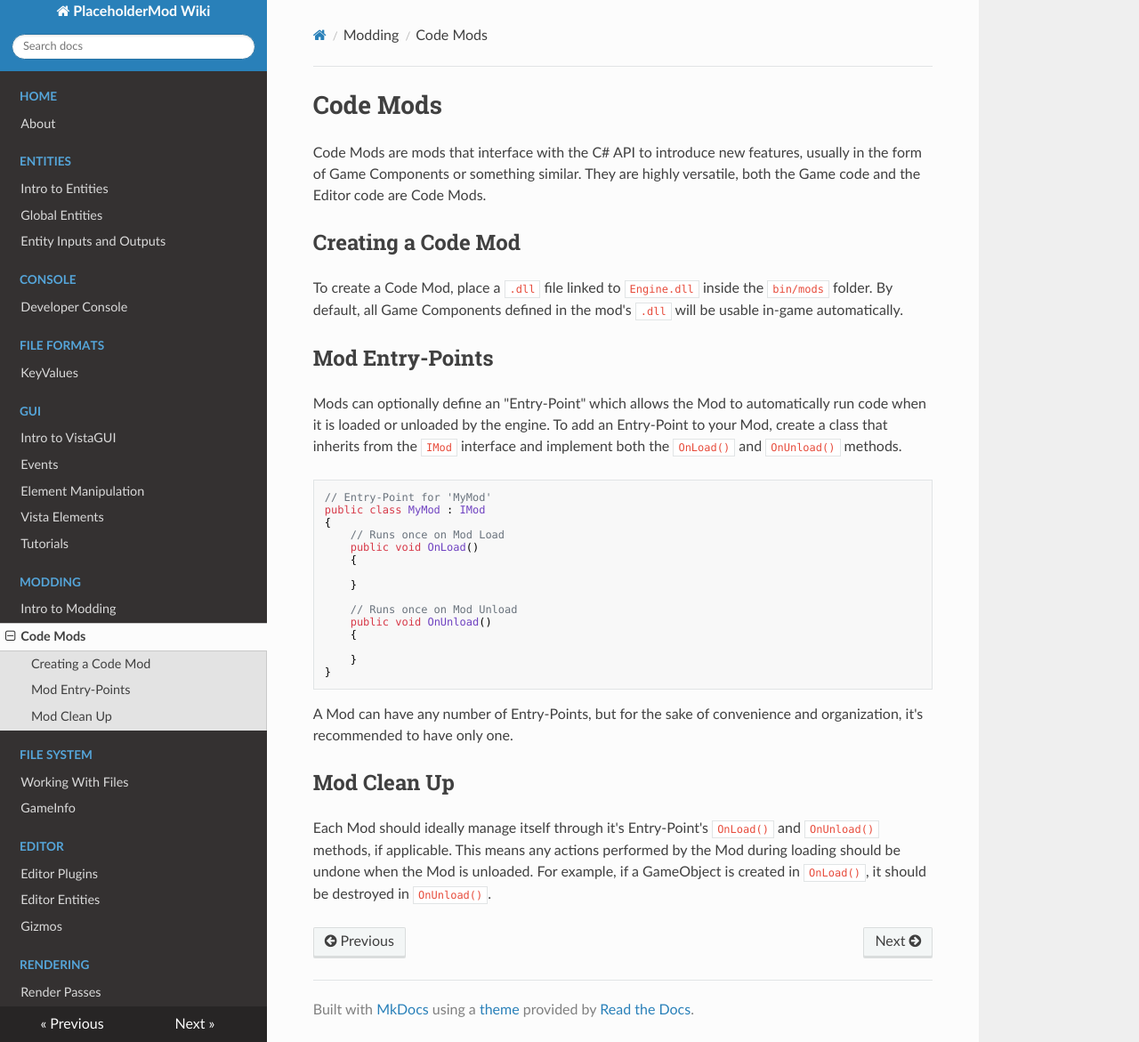
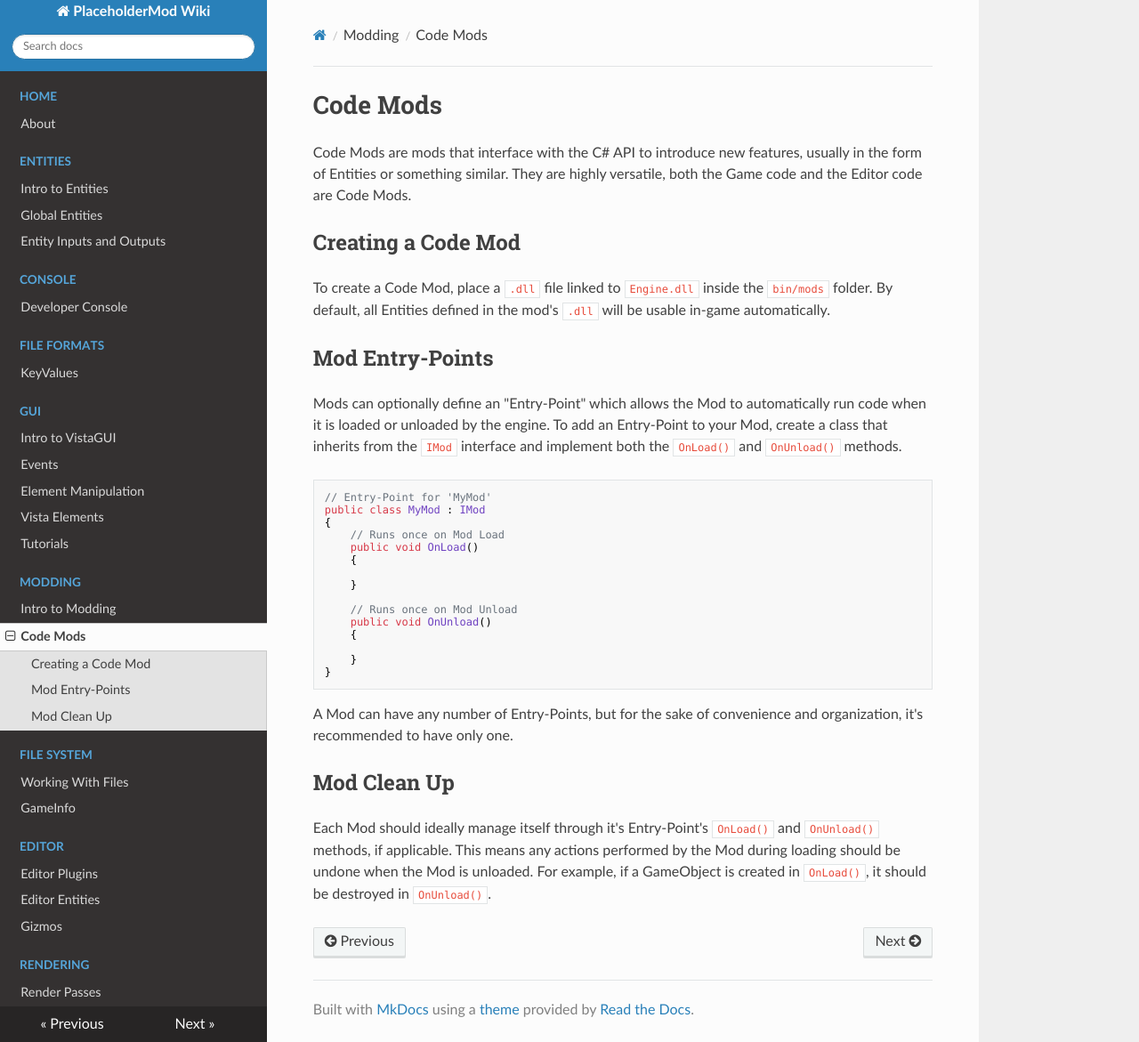
Before and after one commit to PlaceholderP2ModWikiHolder/Wiki, an MkDocs documentation site: the page built from docs/modding/codemods.md, in a window 1280 px wide and 1171 px high. Shown: the whole window at 89% size. Built offline with MkDocs 1.6.1, drawn with Linux system fonts in a browser that asks for light colours; nearby versions of some CDN libraries.

Commit message:
Remove more Game Component references.

```diff
--- a/docs/modding/codemods.md
+++ b/docs/modding/codemods.md
@@ -1,8 +1,8 @@
 # Code Mods
-Code Mods are mods that interface with the C# API to introduce new features, usually in the form of Game Components or something similar. They are highly versatile, both the Game code and the Editor code are Code Mods.
+Code Mods are mods that interface with the C# API to introduce new features, usually in the form of Entities or something similar. They are highly versatile, both the Game code and the Editor code are Code Mods.
 
 ## Creating a Code Mod
-To create a Code Mod, place a `.dll` file linked to `Engine.dll` inside the `bin/mods` folder. By default, all Game Components defined in the mod's `.dll` will be usable in-game automatically.
+To create a Code Mod, place a `.dll` file linked to `Engine.dll` inside the `bin/mods` folder. By default, all Entities defined in the mod's `.dll` will be usable in-game automatically.
 
 ## Mod Entry-Points
 Mods can optionally define an "Entry-Point" which allows the Mod to automatically run code when it is loaded or unloaded by the engine. To add an Entry-Point to your Mod, create a class that inherits from the `IMod` interface and implement both the `OnLoad()` and `OnUnload()` methods.
```
Also changed, not shown: docs/gui/events.md (+2 -2 lines).
